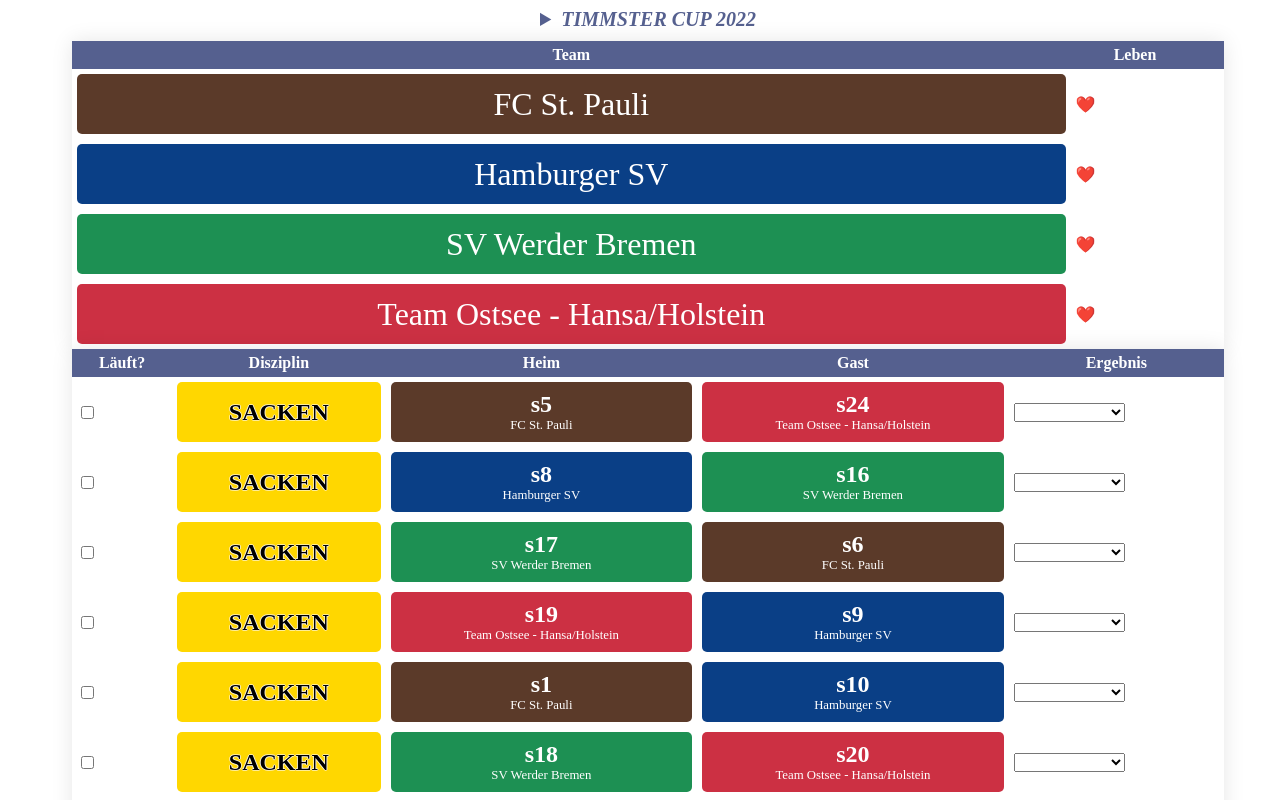
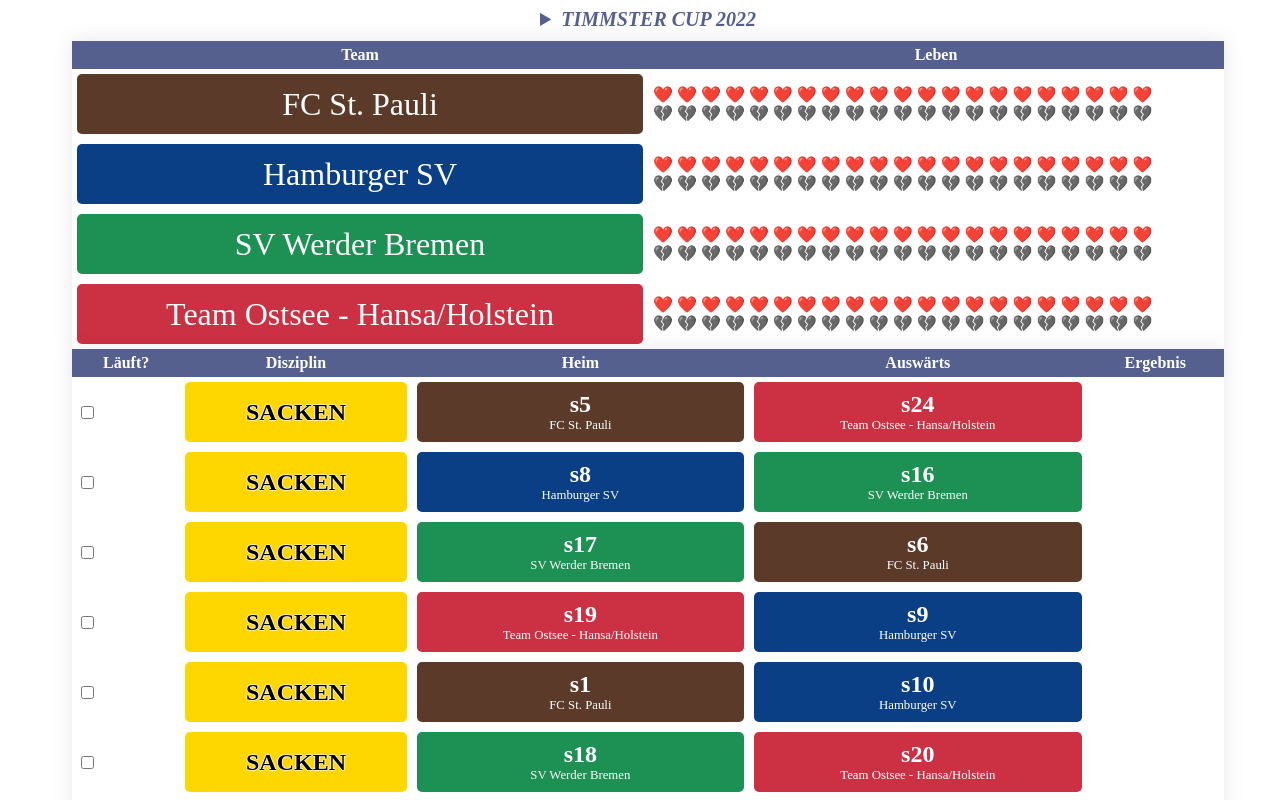
Before and after one commit to Timmster/timmster-cup, an Angular app: page /score in a window 1280 px wide. Shown: the top 800 px of the page. Built offline with nearby package versions, Linux system fonts and the light colour scheme.

Commit message:
6 files modified

```diff
--- a/src/app/model/TcMatch.ts
+++ b/src/app/model/TcMatch.ts
@@ -1,6 +1,8 @@
+import { DATA } from '../DB';
 import { TcGame } from './tc-game.enum';
 import { TcScore } from './tc-score';
 import { TcPlayer } from './TcPlayer';
+import { TcTeam } from './TcTeam';
 
 export class TcMatch {
   running: boolean = false;
@@ -33,4 +35,12 @@
     match.playerAway2 = playerAway2;
     return match;
   }
+
+  getTeamHome(): TcTeam {
+    return this.playerHome1.getTeam();
+  }
+
+  getTeamAway(): TcTeam {
+    return this.playerAway1.getTeam();
+  }
 }
--- a/src/app/model/TcPlayer.ts
+++ b/src/app/model/TcPlayer.ts
@@ -1,4 +1,5 @@
 import { genUUID } from '../control/Helpers';
+import { DATA } from '../DB';
 import { TcTeam } from './TcTeam';
 
 export class TcPlayer {
@@ -8,4 +9,16 @@
   constructor(public name: string) {
     this.id = genUUID();
   }
+
+  getTeam(): TcTeam {
+    let team = null;
+    DATA.teams.forEach((t) => {
+      t.players.forEach((p) => {
+        if (p.id == this.id) {
+          team = t;
+        }
+      });
+    });
+    return team;
+  }
 }
--- a/src/app/views/score/score.component.css
+++ b/src/app/views/score/score.component.css
@@ -13,6 +13,7 @@
   -webkit-animation: blink 2s linear infinite;
   -moz-animation: blink 2s linear infinite;
   animation: blink 2s linear infinite;
+  height: 140px;
 }
 @keyframes blink {
   0% {
@@ -36,3 +37,8 @@
     background-color: transparent;
   }
 }
+
+.score {
+  width: 100%;
+  min-width: 200px;
+}
--- a/src/app/views/score/score.component.html
+++ b/src/app/views/score/score.component.html
@@ -1,12 +1,24 @@
 <table>
   <tr>
     <th>Team</th>
-    <th>Leben</th>
-    <th></th>
+    <th width="50%">Leben</th>
   </tr>
   <tr *ngFor="let team of getTeams()">
     <td><app-badge [team]="team"></app-badge></td>
-    <td>❤️</td>
+    <td>
+      <div style="display: flex; flex-direction: column;">
+        <div>
+          <span *ngFor="let h of getHearts(team, true)">❤️ </span>
+        </div>
+        <div>
+          <span
+            style="filter: grayscale(100%);"
+            *ngFor="let h of getHearts(team, false)"
+            >💔
+          </span>
+        </div>
+      </div>
+    </td>
   </tr>
 </table>
 
@@ -15,11 +27,14 @@
     <th>Läuft?</th>
     <th>Disziplin</th>
     <th>Heim</th>
-    <th>Gast</th>
+    <th>Auswärts</th>
     <th>Ergebnis</th>
   </tr>
-  <tr *ngFor="let match of getMatches()">
-    <td [ngClass]="match.running ? 'running' : ''">
+  <tr
+    *ngFor="let match of getMatches(); let i = index"
+    [ngClass]="match.running ? 'running' : ''"
+  >
+    <td>
       <input type="checkbox" [(ngModel)]="match.running" />
     </td>
     <td><app-badge [game]="match.game"></app-badge></td>
@@ -36,11 +51,15 @@
       ></app-badge>
     </td>
     <td>
-      <select [(ngModel)]="match.score">
+      <select
+        *ngIf="match.running || match.score"
+        class="score"
+        [(ngModel)]="match.score"
+        (change)="onChangeScore($event, match)"
+      >
         <option (value)="(null)"></option>
-        <option (value)="(SCORES[0])">Heimsieg</option>
-        <option (value)="(SCORES[1])">Unentschieden</option>
-        <option (value)="(SCORES[2])">Auswärtssieg</option>
+        <option (value)="(SCORES[0])">{{ match.getTeamHome()?.name }}</option>
+        <option (value)="(SCORES[2])">{{ match.getTeamAway()?.name }}</option>
       </select>
     </td>
   </tr>
--- a/src/app/views/score/score.component.ts
+++ b/src/app/views/score/score.component.ts
@@ -1,6 +1,8 @@
 import { Component, OnInit } from '@angular/core';
 import { DATA } from '../../DB';
 import { TcScore } from '../../model/tc-score';
+import { TcMatch } from '../../model/TcMatch';
+import { TcTeam } from '../../model/TcTeam';
 
 @Component({
   selector: 'app-score',
@@ -18,11 +20,44 @@
     return DATA.teams;
   }
 
+  getHearts(team: TcTeam, wins: boolean) {
+    return DATA.matches.filter(
+      (m) => m.getTeamHome()?.id == team.id || m.getTeamAway()?.id == team.id
+    );
+  }
+
   getMatchesFiltered(runningFilter: boolean) {
     return DATA.matches.filter((m) => m.running == runningFilter);
   }
 
   getMatches() {
-    return this.getMatchesFiltered(true).concat(this.getMatchesFiltered(false));
+    const sorter = function (m1: TcMatch, m2: TcMatch) {
+      if (m1.running) {
+        return -1;
+      }
+      if (m2.running) {
+        return 1;
+      }
+      if (m1.score) {
+        return 1;
+      }
+      if (m2.score) {
+        return -1;
+      }
+      return 0;
+    };
+    return DATA.matches.sort(sorter);
+  }
+
+  onChangeScore(event, match: TcMatch) {
+    if (match.score) {
+      const nextGames = this.getMatchesFiltered(false).filter(
+        (m) => m.game == match.game
+      );
+      if (nextGames.length > 0) {
+        nextGames[0].running = true;
+      }
+      match.running = false;
+    }
   }
 }
--- a/src/styles.css
+++ b/src/styles.css
@@ -14,7 +14,7 @@
 
 td {
   padding: 5px;
-  background-color: white;
+  background-color: transparent;
   color: black;
 }
 
```
